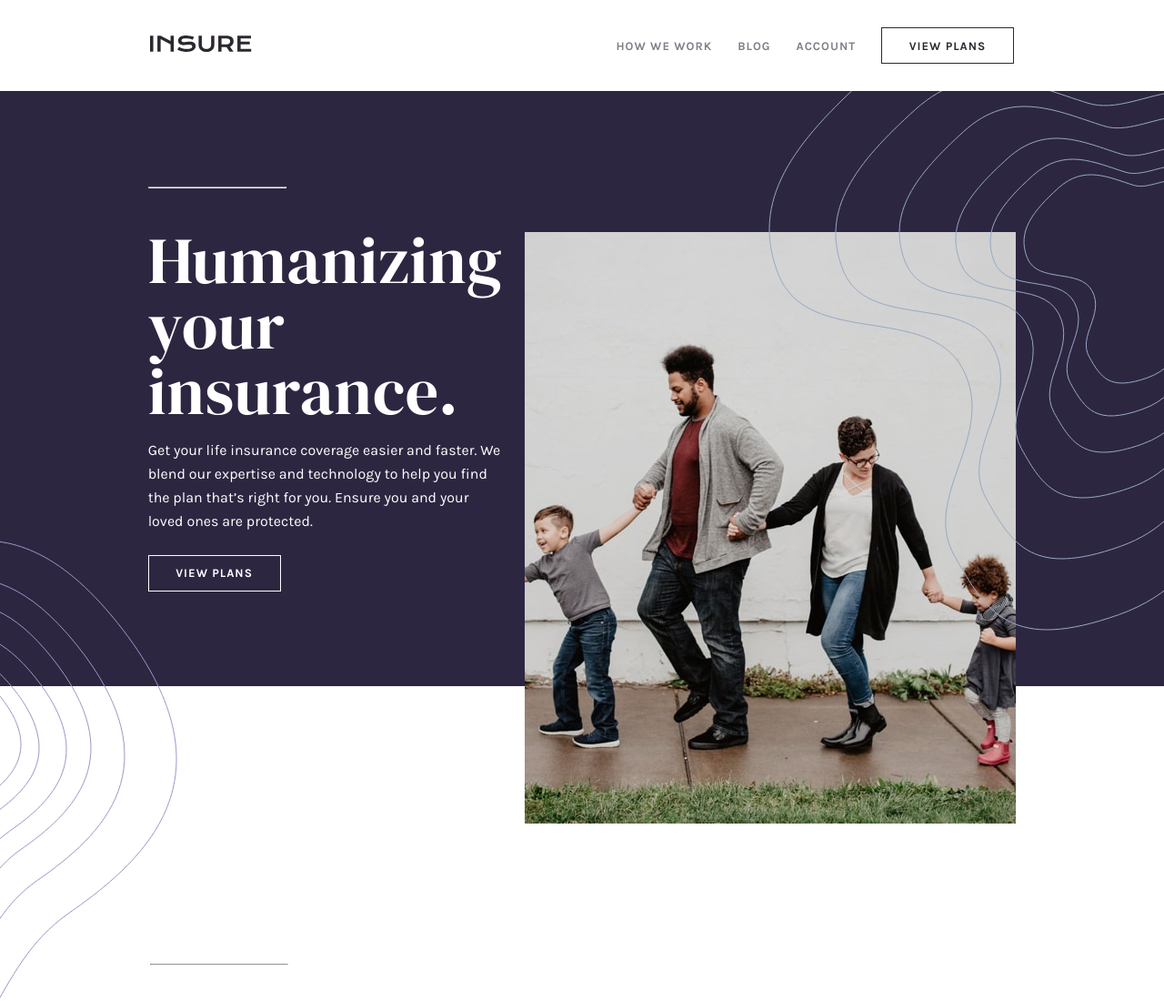
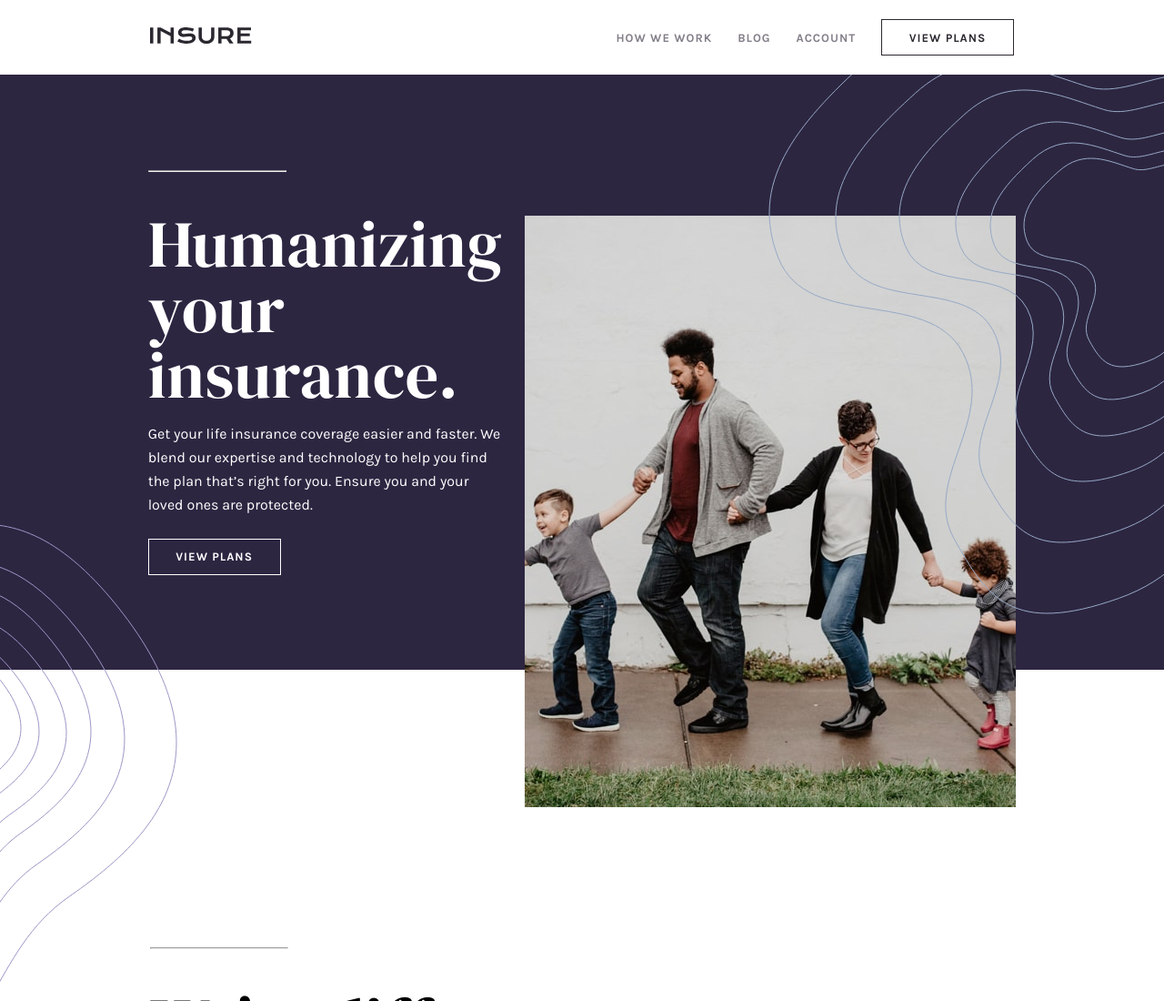
Before and after one commit to kushank1207/Frontend-mentor-challenges, a plain HTML site: page insure-landing-page-master/index.html in a window 1280 px wide. Shown: the top 1100 px of the page at 91% size. Drawn offline with Linux system fonts and the light colour scheme.

Commit message:
Update styles.css

```diff
--- a/insure-landing-page-master/styles.css
+++ b/insure-landing-page-master/styles.css
@@ -20,7 +20,7 @@ body {
   flex-direction: row;
   justify-content: space-between;
   align-items: center;
-  padding: 30px 165px;
+  padding: 21px 165px;
 }
 
 .nav-bar-mobile {
```
